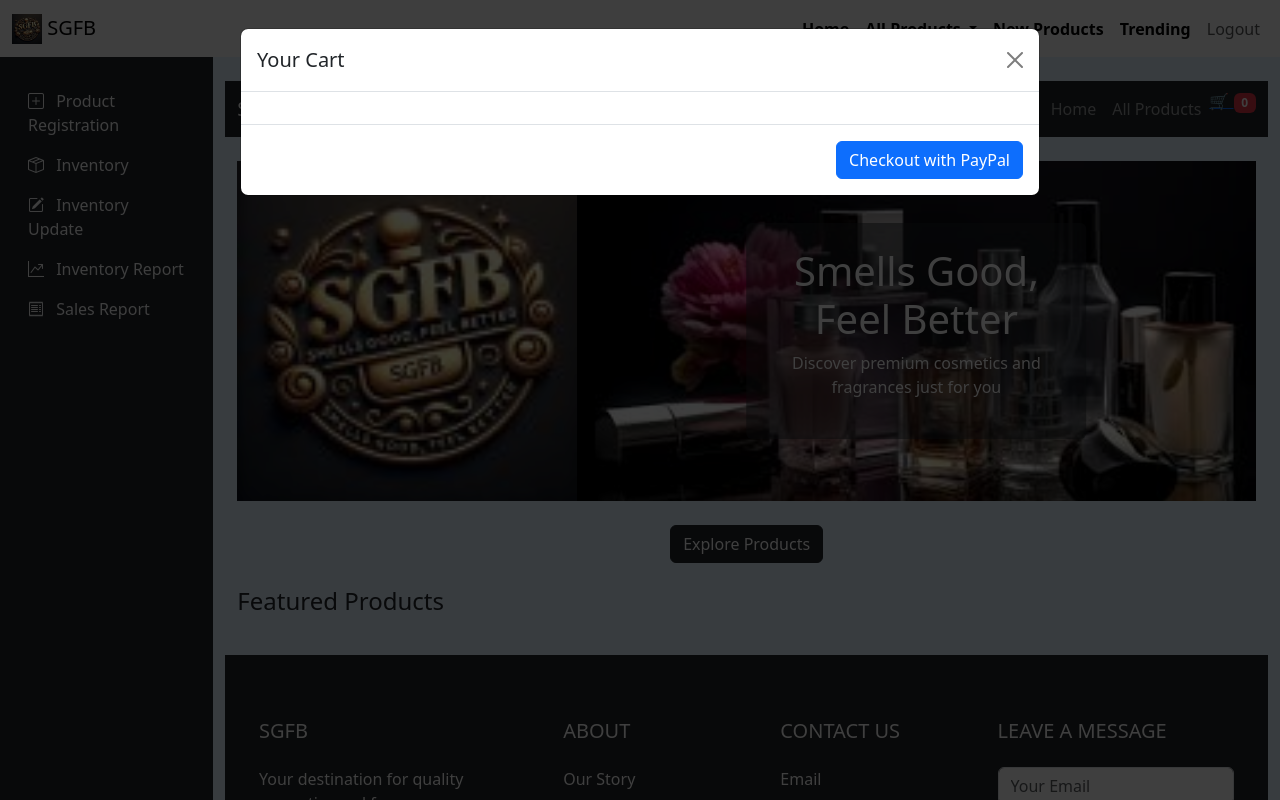
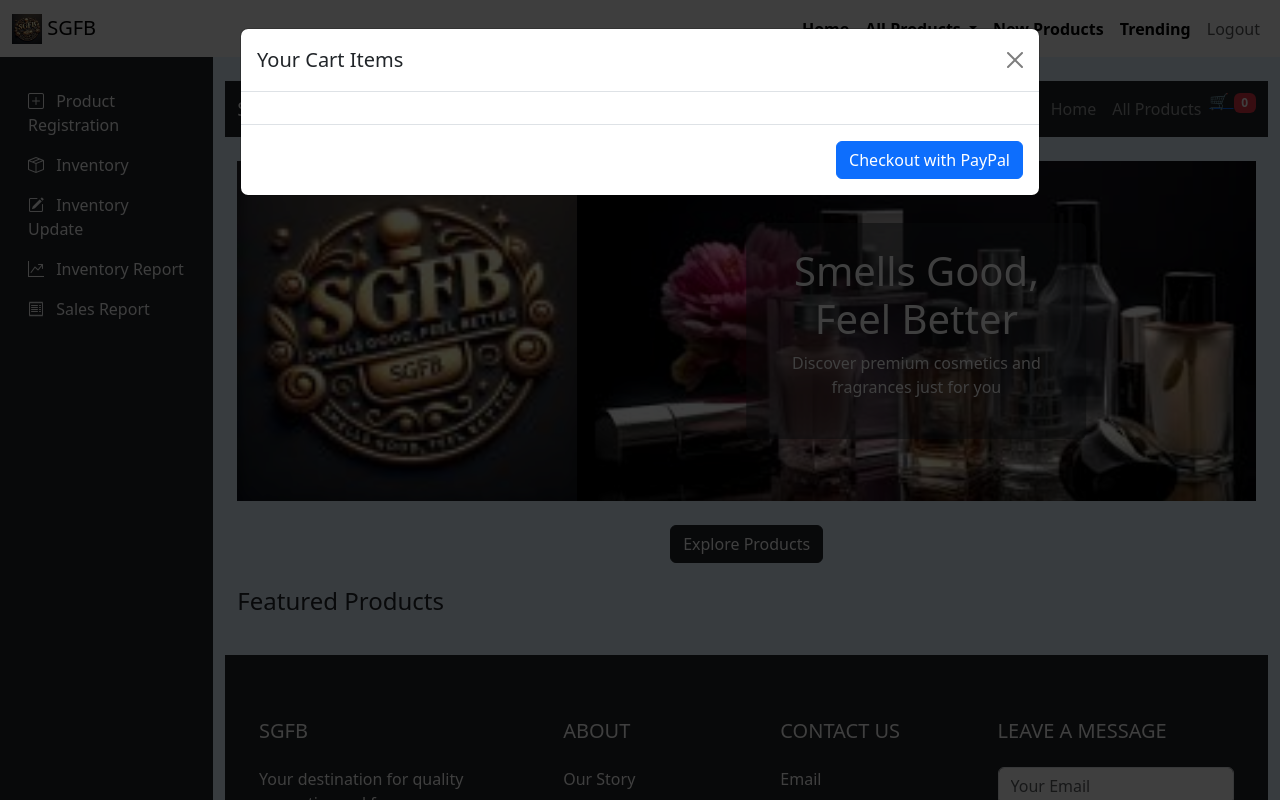
Before and after one commit to emmauopeople/Sgfb, a Node server app: template views/customer/index.ejs in a window 1280 px wide, after a click that opens the changed part. Run offline with Node 20, Linux system fonts and the light colour scheme; the template is opened without the code that fills it, so the values that code supplies are empty; some libraries are stand-ins or nearby versions.

Commit message:
cart Items modify

```diff
--- a/views/customer/partials/footer.ejs
+++ b/views/customer/partials/footer.ejs
@@ -56,7 +56,7 @@
   <div class="modal-dialog modal-lg">
     <div class="modal-content">
       <div class="modal-header">
-        <h5 class="modal-title">Your Cart</h5>
+        <h5 class="modal-title">Your Cart Items</h5>
         <button class="btn-close" data-bs-dismiss="modal"></button>
       </div>
       <div class="modal-body" id="cartItemsContainer">
```
